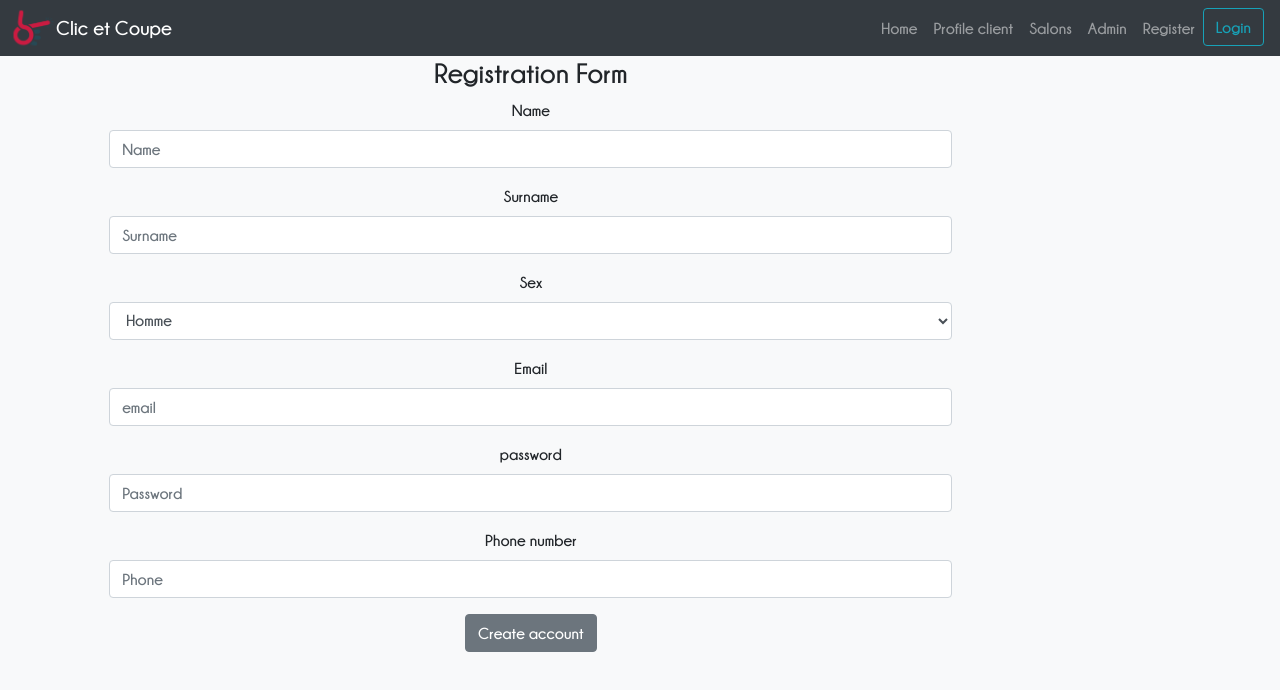
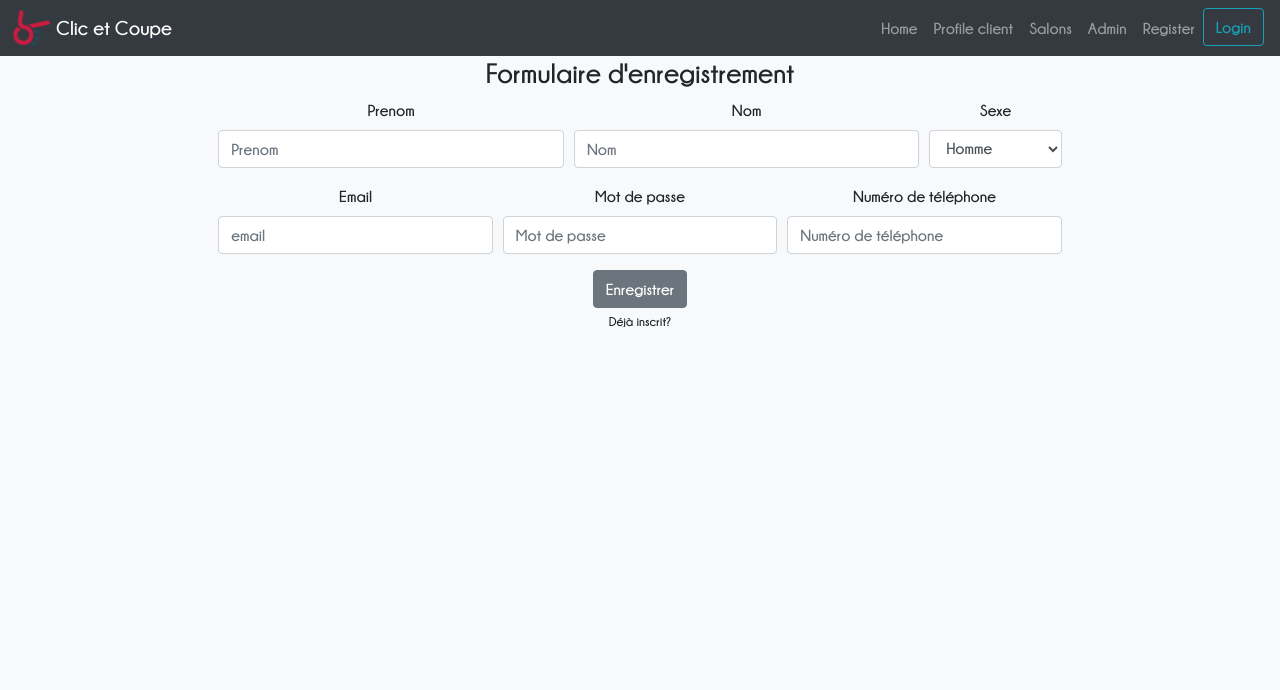
Before and after one commit to WildCodeSchool/biarritz-0918-react-cnc, a React (Create React App) app: page /register in a window 1280 px wide. Shown: the top 690 px of the page. Built offline with nearby package versions, Linux system fonts and the light colour scheme.

Commit message:
register page and user form with incomplete validation

```diff
--- a/src/pages/RegisterForms/Register.page.jsx
+++ b/src/pages/RegisterForms/Register.page.jsx
@@ -5,6 +5,7 @@ import RegisterUserForm from './RegisterUserForm.jsx';
 import styles from './Register.module.css';
 import ResponsiveLayout from '../../layouts/Responsive.layout.jsx';
 import * as AuthApi from '../../Auth.api.js';
+import { debug } from 'util';
 
 function getValuesFrom(...inputs) {
   let res = {};
@@ -32,7 +33,6 @@ class Register extends Component {
   handleSubmit(e) {
     e.preventDefault();
     const data = getValuesFrom(...e.target.elements);
-
     data.phone = parseInt(data.phone);
     axios
       .post(`http://127.0.0.1:8000/register`, data, {
@@ -43,14 +43,50 @@ class Register extends Component {
       .then((res) => this.setState({ userProfile: res.data }));
   }
 
+  /*  handleUserInput(e) {
+    debugger;
+    const name = getValuesFrom(...e.target.elements);
+    const value = getValuesFrom(...e.target.elements);
+    // this.setState({ [name]: value }, () => {
+    //   this.validateField(name, value);
+    // });
+  }
+
+  validateField(fieldName, value) {
+    let fieldValidationErrors = this.state.formErrors;
+    let emailValid = this.state.emailValid;
+    let passwordValid = this.state.passwordValid;
+
+    switch (fieldName) {
+      case 'email':
+        emailValid = value.match(/^([\w.%+-]+)@([\w-]+\.)+([\w]{2,})$/i);
+        fieldValidationErrors.email = emailValid ? '' : ' is invalid';
+        break;
+      case 'password':
+        passwordValid = value.length >= 6;
+        fieldValidationErrors.password = passwordValid ? '' : ' is too short';
+        break;
+      default:
+        break;
+    }
+    this.setState(
+      { formErrors: fieldValidationErrors, emailValid: emailValid, passwordValid: passwordValid },
+      this.validateForm
+    );
+  }
+
+  validateForm() {
+    this.setState({ formValid: this.state.emailValid && this.state.passwordValid });
+  } */
+
   render() {
     return (
       <Fragment>
         <ResponsiveLayout />
         <div className={styles.head}>
           <div className="row">
-            <div className="col-lg-8 offset-lg-1">
-              <h3>Registration Form</h3>
+            <div className="offset-lg-2 offset-xs-2 col-xs-8 col-lg-8">
+              <h3>Formulaire d'enregistrement</h3>
               <RegisterUserForm onSubmit={this.handleSubmit} />
             </div>
           </div>
--- a/src/pages/RegisterForms/RegisterUserForm.jsx
+++ b/src/pages/RegisterForms/RegisterUserForm.jsx
@@ -1,79 +1,157 @@
 import React from 'react';
-import { Button, Form, FormGroup, Label, Input } from 'reactstrap';
+import { Col, Row, Button, Form, FormGroup, Label, Input, FormText } from 'reactstrap';
 
-export function RegisterUserForm({ onSubmit }) {
+import styles from './Register.module.css';
+
+const emailRegex = RegExp(
+  /^(([^<>()\[\]\\.,;:\s@"]+(\.[^<>()\[\]\\.,;:\s@"]+)*)|(".+"))@((\[[0-9]{1,3}\.[0-9]{1,3}\.[0-9]{1,3}\.[0-9]{1,3}])|(([a-zA-Z\-0-9]+\.)+[a-zA-Z]{2,}))$/
+);
+
+class RegisterUserForm extends React.Component {
+  constructor(props) {
+    super(props);
+
+    this.state = {
+      name: null,
+      surname: null,
+      sex: null,
+      email: null,
+      password: null,
+      phone: null,
+      formErrors: {
+        name: '',
+        surname: '',
+        sex: '',
+        email: '',
+        password: '',
+        phone: ''
+      }
+    };
+  }
+
+  /*   handleSubmit = (e) => {
+    e.preventDefault();
+
+    if (formValid(this.state.formErrors)) {
+      console.log('SUBMITTINGFirst Name: ${this.state.name}');
+    }
+  }; */
+
+  handleChange = (e) => {
+    e.preventDefault();
+    const { name, value } = e.target;
+    let formErrors = this.state.formErrors;
+
+    switch (name) {
+      case 'name':
+        formErrors.name = value.length < 3 && value.length > 0 ? 'minimum 3 characters required' : '';
+        break;
+      case 'surname':
+        formErrors.surname = value.length < 3 && value.length > 0 ? 'minimum 3 characters required' : '';
+        break;
+      case 'email':
+        formErrors.email = emailRegex.test(value) && value.length > 0 ? '' : 'invalid email address';
+        break;
+      case 'phone':
+        formErrors.phone = value.length < 3 && value.length > 0 ? 'minimum 3 characters required' : '';
+        break;
+      case 'password':
+        formErrors.password = value.length < 6 && value.length > 0 ? 'minimum 6 characters required' : '';
+        break;
+      case 'Sexe':
+        formErrors.sex = value.length < 3 && value.length > 0 ? 'minimum 3 characters required' : '';
+        break;
+      default:
+        break;
+    }
+
+    this.setState({ formErrors, [name]: value }, () => console.log(this.state));
+  };
+
+  render() {
     return (
-    <Form horizontal onSubmit={onSubmit}>
-      <FormGroup controlId="formHorizontalEmail">
-        <Label for="name">Name</Label>
-        <Input id="name" name="name" type="text" placeholder="Name" />
+      <Form onSubmit={this.props.onSubmit} noValidate>
+        <Row form>
+          <Col sm={5}>
+            <FormGroup>
+              <Label for="name">Prenom</Label>
+              <Input id="name" name="name" type="text" placeholder="Prenom" noValidate onChange={this.handleChange} />
             </FormGroup>
-
+          </Col>
+          <Col sm={5}>
             <FormGroup>
-        <Label for="surname">Surname</Label>
-        <Input type="text" name="surname" id="surname" placeholder="Surname" />
+              <Label for="surname">Nom</Label>
+              <Input
+                type="text"
+                name="surname"
+                id="surname"
+                placeholder="Nom"
+                noValidate
+                onChange={this.handleChange}
+              />
             </FormGroup>
-
+          </Col>
+          <Col sm={2}>
             <FormGroup>
-        <Label for="sex">Sex</Label>
-        <Input type="select" name="sex" id="sex" placeholder="sex">
+              <Label for="sex">Sexe</Label>
+              <Input type="select" name="sex" id="sex" onChange={this.handleChange}>
                 <option>Homme</option>
                 <option>Femme</option>
               </Input>
             </FormGroup>
+          </Col>
+        </Row>
+
+        <Row form>
+          <Col sm={4}>
+            <FormGroup>
+              <Label for="email">Email</Label>
+              <Input
+                type="email"
+                name="username"
+                id="username"
+                placeholder="email"
+                noValidate
+                onChange={this.handleChange}
+              />
+            </FormGroup>
+          </Col>
+          <Col sm={4}>
+            <FormGroup>
+              <Label for="password">Mot de passe</Label>
+              <Input
+                type="password"
+                name="password"
+                id="password"
+                placeholder="Mot de passe"
+                noValidate
+                onChange={this.handleChange}
+              />
+            </FormGroup>
+          </Col>
+          <Col sm={4}>
+            <FormGroup>
+              <Label for="phone">Numéro de téléphone</Label>
+              <Input
+                type="tel"
+                name="phone"
+                id="phone"
+                placeholder="Numéro de téléphone"
+                noValidate
+                onChange={this.handleChange}
+              />
+            </FormGroup>
+          </Col>
+        </Row>
 
         <FormGroup>
-        <Label for="email">Email</Label>
-        <Input type="email" name="username" id="username" placeholder="email" />
+          <Button type="submit">Enregistrer</Button>
+          <br />
+          <small>Déjà inscrit?</small>
         </FormGroup>
-
-      <FormGroup>
-        <Label for="password">password</Label>
-        <Input type="password" name="password" id="password" placeholder="Password" />
-      </FormGroup>
-
-      <FormGroup>
-        <Label for="phone">Phone number</Label>
-        <Input type="tel" name="phone" id="phone" placeholder="Phone" />
-      </FormGroup>
-
-      <Button type="submit">Create account</Button>
       </Form>
     );
   }
+}
 
 export default RegisterUserForm;
-
-{
-  /* <Form horizontal>
-<FormGroup controlId="formHorizontalEmail">
-  <Col componentClass={ControlLabel} sm={2}>
-    Email
-  </Col>
-  <Col sm={10}>
-    <FormControl type="email" placeholder="Email" />
-  </Col>
-</FormGroup>
-
-<FormGroup controlId="formHorizontalPassword">
-  <Col componentClass={ControlLabel} sm={2}>
-    Password
-  </Col>
-  <Col sm={10}>
-    <FormControl type="password" placeholder="Password" />
-  </Col>
-</FormGroup>
-
-<FormGroup>
-  <Col smOffset={2} sm={10}>
-    <Checkbox>Remember me</Checkbox>
-  </Col>
-</FormGroup>
-
-<FormGroup>
-  <Col smOffset={2} sm={10}>
-    <Button type="submit">Sign in</Button>
-  </Col>
-</FormGroup>
-</Form> */
-}
```
Also changed, not shown: src/pages/RegisterForms/FormValidator.js (deleted, +0 -35 lines). Lines whose indentation alone changed are shown as unchanged.
